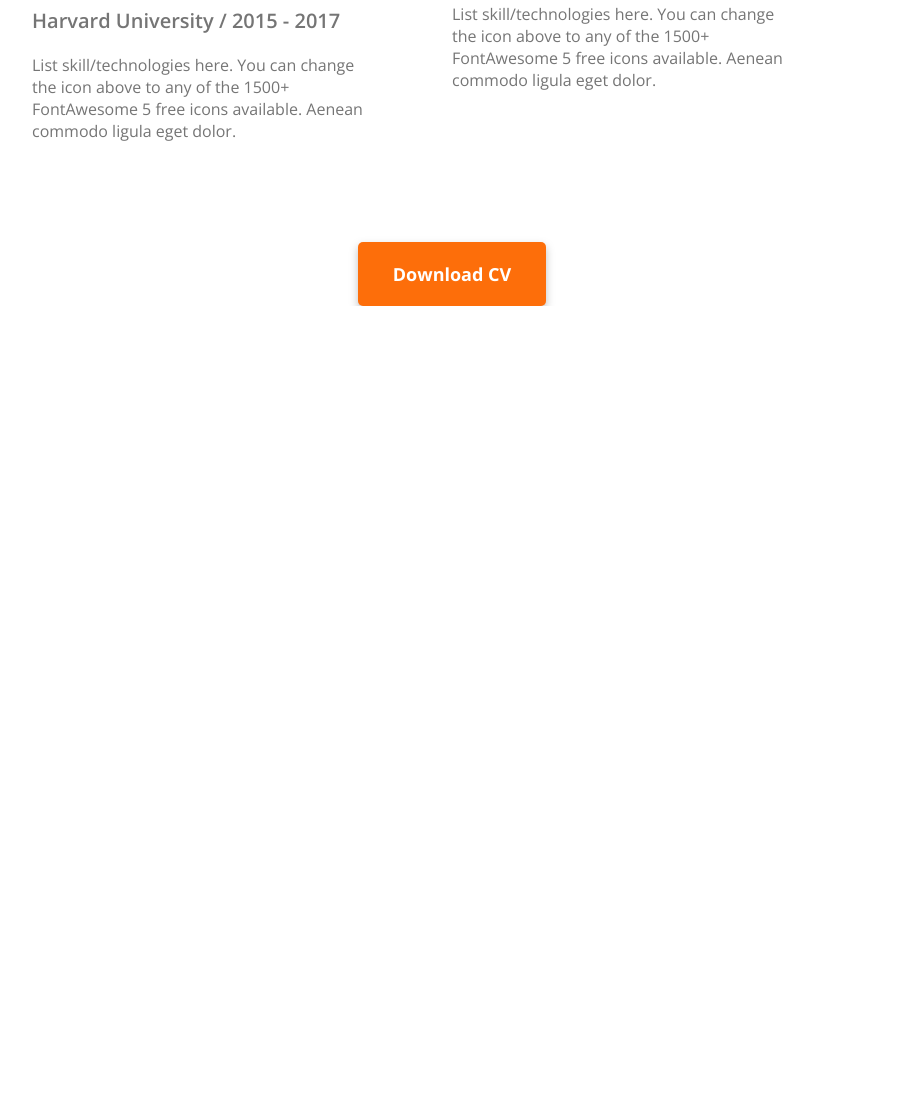
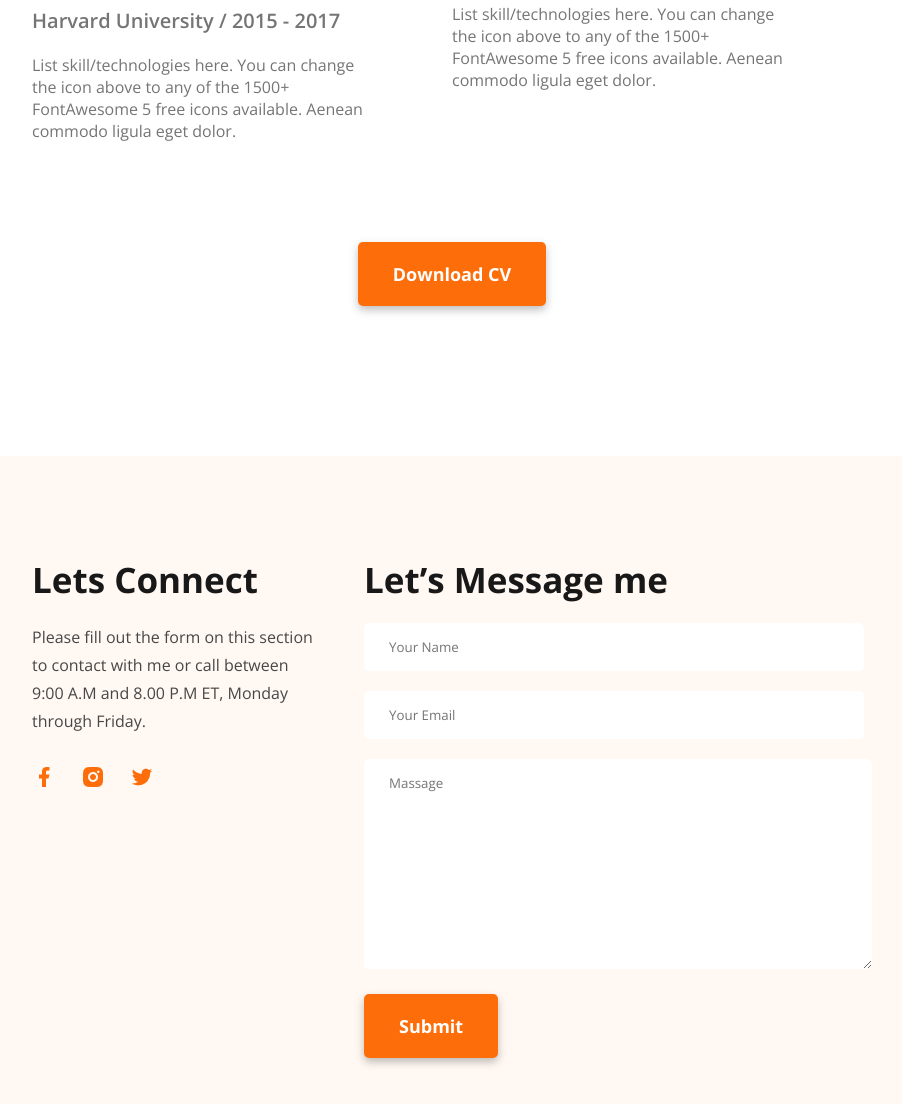
Before and after one commit to TheeAmir/developer-portfolio, a plain HTML site: page index.html in a window 1280 px wide. Shown: the part 3523-4627 px from the top of the page, without its empty margins (188-1090 px from the left). Before the commit the page ends 3829 px from the top, so only its background shows below. Drawn offline with nearby package versions, Linux system fonts and the light colour scheme.

Commit message:
compelite

```diff
--- a/index.html
+++ b/index.html
@@ -138,7 +138,26 @@
                 <button class="btn-primary">Download CV</button>
             </div>
         </section>
-
+        <section class="main-form">
+            <div class="form-container">
+                <div class="container-item-form">
+                    <h2 class="form-left-title">Lets Connect</h2>
+                    <p class="form-sub">Please fill out the form on this section to contact with me or call between 9:00 A.M and 8.00 P.M ET, Monday through Friday.</p>
+                    <div class="form-img">
+                        <img src="./images/icons/facebook.png" alt=""><img src="./images/icons/insta.png" alt=""><img src="./images/icons/twitter.png" alt="">
+                    </div>
+                </div>
+                <div class="form-item">
+                    <h2 class="form-right-title">Let’s Message me</h2>
+                    <form>
+                        <input type="text" placeholder="Your Name"><br>
+                        <input type="email" placeholder="Your Email"><br>
+                        <textarea name="" id="" cols="30" rows="10" placeholder="Massage"></textarea><br>
+                        <button class="btn-primary">Submit</button>
+                    </form>
+                </div>
+            </div>
+        </section>
     </main>
 </body>
 </html>
--- a/style/style.css
+++ b/style/style.css
@@ -234,3 +234,61 @@ hr{
     justify-content: center;
     margin-top: 70px;
 }
+.form-container{
+    display: flex;
+    justify-content: space-between;
+    gap: 50px;
+    margin: 0 220px;
+
+
+}
+.main-form{
+    background: #FFF8F3;
+    padding-top: 100px;
+    padding-bottom: 100px;
+    margin-top: 150px;
+}
+.form-left-title{
+    font-weight: 700;
+    font-size: 35px;
+    color: #181818;
+    margin-bottom: 20px;
+}
+.form-right-title{
+    font-weight: 700;
+    font-size: 35px;
+    color: #181818;
+    margin-bottom: 20px;
+}
+.form-sub{
+    font-weight: 400;
+    font-size: 16px;
+    line-height: 28px;
+    margin-bottom: 30px;
+    color: #474747;
+
+}
+.container-item-form{
+
+}
+.form-img img{
+    margin-right: 25px;
+}
+.form-item form input{
+    padding: 15px 300px 15px 25px;
+    background: #FFFFFF;
+    border-radius: 5px;
+    border: none;
+    margin-bottom: 20px;
+}
+.form-item form textarea{
+    background: #FFFFFF;
+    width: 483px;
+    padding: 15px 0 15px 25px;
+    border-radius: 5px;
+    border: none;
+    margin-bottom: 20px;
+}
+/* .form-img form input+text{
+    color: #757575;
+} */
```
